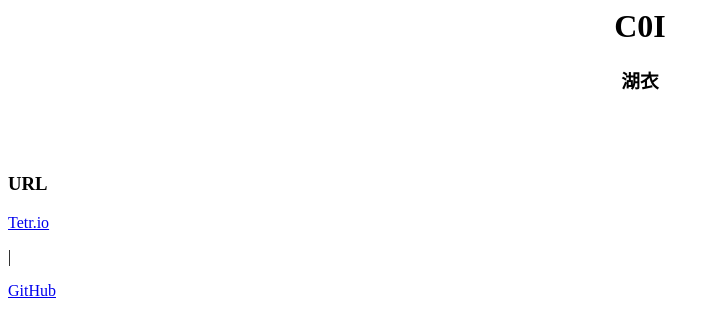
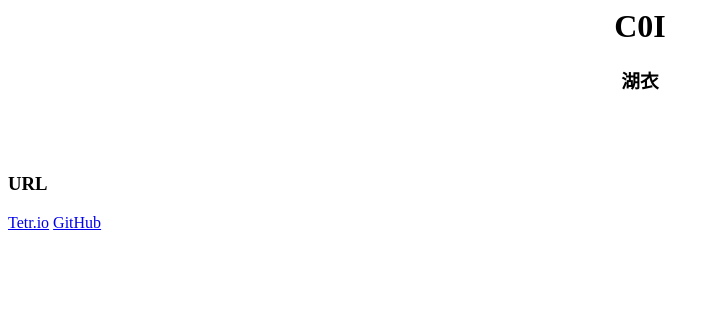
Before and after one commit to C0I-Game/C0I-Game.github.io, a plain HTML site: page index.html in a window 1280 px wide. Shown: the whole page, without its empty margins (0-720 px from the left). Drawn offline with Linux system fonts and the light colour scheme.

Commit message:
Update index.html

```diff
--- a/index.html
+++ b/index.html
@@ -3,5 +3,5 @@
 <h3 style="text-align:center">湖衣</h3>
 <h1>&nbsp;</h1>
 <h3>URL</h3>
-<a href="https://ch.tetr.io/u/c0i">Tetr.io</a><p>|</p>
+<a href="https://ch.tetr.io/u/c0i">Tetr.io</a>
 <a href="https://github.com/C0I-Game/">GitHub</a>
```
